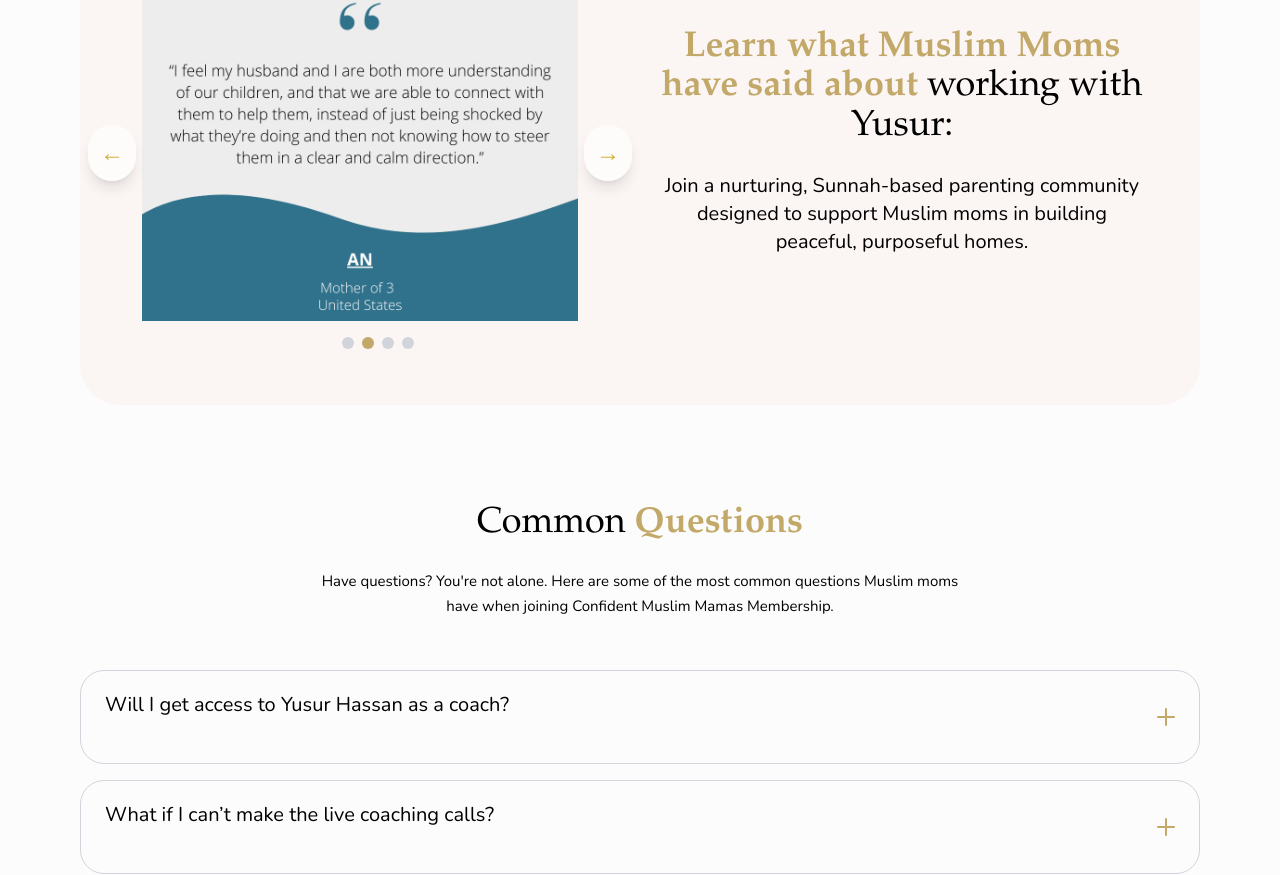
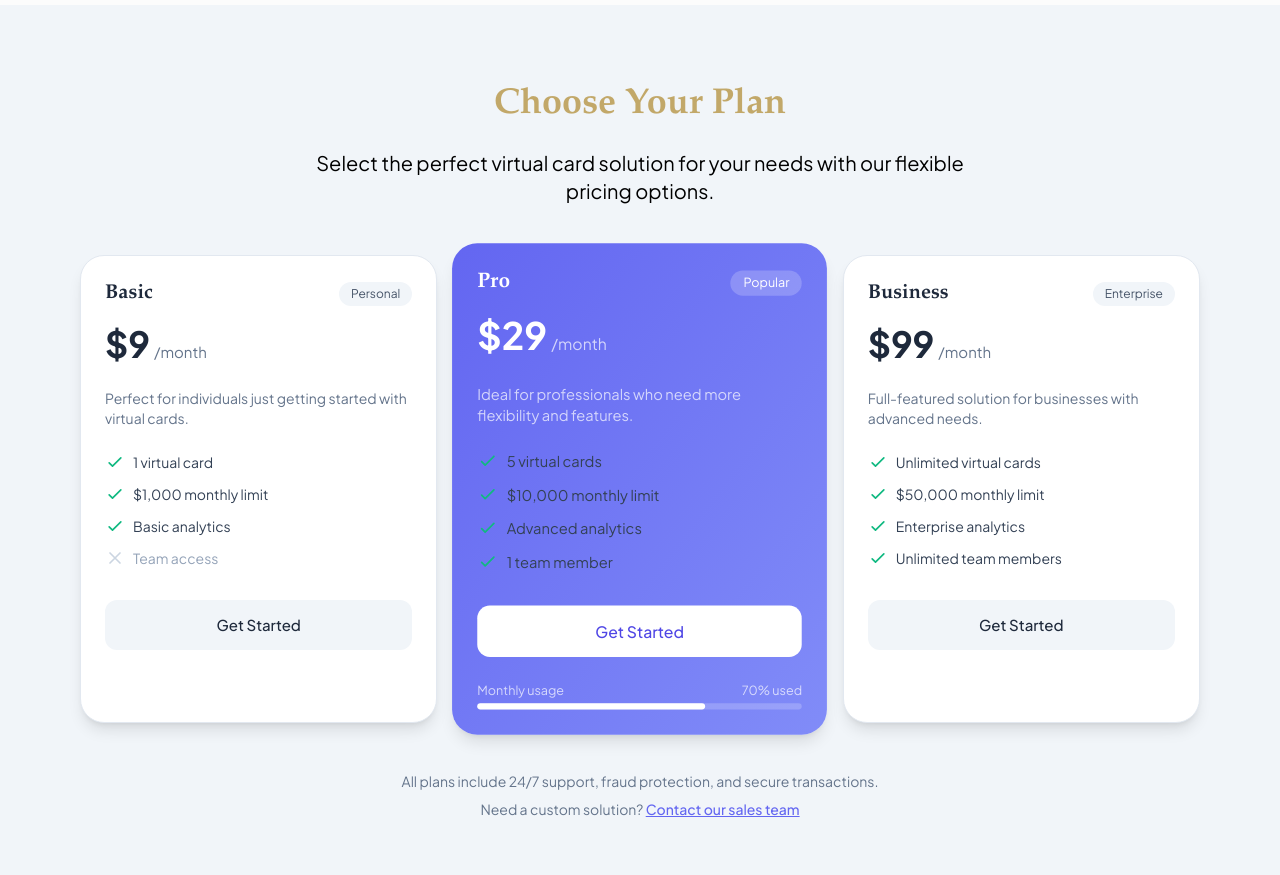
Before and after one commit to rahmamahdi02/amana-parenting, a React (Vite) app: page /membership in a window 1280 px wide. Shown: the part 4093-4968 px from the top of the page. Built offline with nearby package versions, Linux system fonts and the light colour scheme.

Commit message:
feat: pricing components

```diff
--- a/src/Membership.jsx
+++ b/src/Membership.jsx
@@ -12,6 +12,8 @@ import Connect from "./components/Connect";
 import MarqueeImage from "./components/MarqueeImage";
 import Footer from "./components/Footer";
 import CtaMembership from "./components/CtaMembership";
+import PricingPlans from "./components/PricingPlans";
+import MembershipSignup from "./components/MembershipSignup";
 
 
 function Membership() {
@@ -25,8 +27,10 @@ function Membership() {
         <CtaMembership />
         <Treatmants />
         <BenefitMembership />
+        <PricingPlans />
         <Testimonials />
         <FaqMembership />
+        <MembershipSignup />
         <MarqueeImage/>
         <Connect />
         <Footer />
--- /dev/null
+++ b/src/components/MembershipSignup.jsx
@@ -0,0 +1,69 @@
+import SectionTitle from "./SectionTitle";
+
+export default function MembershipSignup() {
+  return (
+    <section className="py-20 bg-slate-100">
+      <div className="wrapper max-w-md mx-auto bg-white rounded-[24px] shadow-lg p-8">
+        <SectionTitle>
+          <h2>
+            <span className="text-primaryColor font-bold">Sign Up for Membership</span>
+          </h2>
+          <p className="text-xl mt-6 max-w-lg">
+            Join us to unlock exclusive benefits and connect with our community.
+          </p>
+        </SectionTitle>
+
+        <form className="mt-12 space-y-6">
+          <div>
+            <label htmlFor="email" className="block mb-2 text-sm font-semibold text-slate-700">
+              Email
+            </label>
+            <input
+              type="email"
+              id="email"
+              name="email"
+              placeholder="you@example.com"
+              required
+              className="w-full px-4 py-3 rounded-xl border border-slate-300 focus:outline-none focus:ring-2 focus:ring-primaryColor"
+            />
+          </div>
+
+          <div>
+            <label htmlFor="fullName" className="block mb-2 text-sm font-semibold text-slate-700">
+              Full Name
+            </label>
+            <input
+              type="text"
+              id="fullName"
+              name="fullName"
+              placeholder="John Doe"
+              required
+              className="w-full px-4 py-3 rounded-xl border border-slate-300 focus:outline-none focus:ring-2 focus:ring-primaryColor"
+            />
+          </div>
+
+          <div>
+            <label htmlFor="address" className="block mb-2 text-sm font-semibold text-slate-700">
+              Address
+            </label>
+            <input
+              type="text"
+              id="address"
+              name="address"
+              placeholder="1234 Main St, City, Country"
+              required
+              className="w-full px-4 py-3 rounded-xl border border-slate-300 focus:outline-none focus:ring-2 focus:ring-primaryColor"
+            />
+          </div>
+
+          <button
+            type="submit"
+            className="w-full py-3 font-medium rounded-xl bg-primaryColor text-white hover:bg-primaryColor/90 transition"
+          >
+            Proceed to Checkout
+          </button>
+        </form>
+      </div>
+    </section>
+  );
+}
--- /dev/null
+++ b/src/components/PricingPlans.jsx
@@ -0,0 +1,171 @@
+import SectionTitle from "./SectionTitle";
+
+const plans = [
+  {
+    title: "Basic",
+    tag: "Personal",
+    price: "$9",
+    description: "Perfect for individuals just getting started with virtual cards.",
+    features: [
+      "1 virtual card",
+      "$1,000 monthly limit",
+      "Basic analytics",
+      { label: "Team access", available: false },
+    ],
+    gradient: false,
+  },
+  {
+    title: "Pro",
+    tag: "Popular",
+    price: "$29",
+    description: "Ideal for professionals who need more flexibility and features.",
+    features: [
+      "5 virtual cards",
+      "$10,000 monthly limit",
+      "Advanced analytics",
+      "1 team member",
+    ],
+    gradient: true,
+    progress: "70%",
+  },
+  {
+    title: "Business",
+    tag: "Enterprise",
+    price: "$99",
+    description: "Full-featured solution for businesses with advanced needs.",
+    features: [
+      "Unlimited virtual cards",
+      "$50,000 monthly limit",
+      "Enterprise analytics",
+      "Unlimited team members",
+    ],
+    gradient: false,
+  },
+];
+
+const FeatureItem = ({ text, available = true }) => (
+  <li className={`flex items-center text-sm ${available ? "text-slate-700" : "text-slate-400"}`}>
+    <svg
+      className={`w-5 h-5 mr-2 ${available ? "text-emerald-500" : "text-slate-300"}`}
+      fill="none"
+      stroke="currentColor"
+      viewBox="0 0 24 24"
+    >
+      <path
+        strokeLinecap="round"
+        strokeLinejoin="round"
+        strokeWidth="2"
+        d={available ? "M5 13l4 4L19 7" : "M6 18L18 6M6 6l12 12"}
+      />
+    </svg>
+    {typeof text === "string" ? text : text.label}
+  </li>
+);
+
+const PlanCard = ({ plan }) => {
+  const isGradient = plan.gradient;
+  const baseClasses = "rounded-[24px] overflow-hidden shadow-lg";
+  const wrapperClasses = isGradient
+    ? `${baseClasses} bg-gradient-to-br from-indigo-500 to-indigo-400 transform md:scale-105 text-white`
+    : `${baseClasses} bg-white border border-slate-200`;
+
+  return (
+    <div className={wrapperClasses}>
+      <div className="p-6">
+        <div className="flex justify-between items-center mb-4">
+          <h3 className={`font-bold text-xl ${isGradient ? "text-white" : "text-slate-800"}`}>
+            {plan.title}
+          </h3>
+          <span
+            className={`px-3 py-1 rounded-full text-xs ${
+              isGradient ? "bg-white/20 text-white" : "bg-slate-100 text-slate-600"
+            }`}
+          >
+            {plan.tag}
+          </span>
+        </div>
+
+        <div className="mb-6">
+          <span className={`text-4xl font-bold ${isGradient ? "text-white" : "text-slate-800"}`}>
+            {plan.price}
+          </span>
+          <span className={`ml-1 ${isGradient ? "text-white/70" : "text-slate-500"}`}>/month</span>
+        </div>
+
+        <p className={`text-sm mb-6 ${isGradient ? "text-white/70" : "text-slate-500"}`}>
+          {plan.description}
+        </p>
+
+        <ul className="space-y-3 mb-8">
+          {plan.features.map((item, i) => (
+            <FeatureItem
+              key={i}
+              text={item}
+              available={typeof item === "string" || item.available}
+            />
+          ))}
+        </ul>
+
+        <button
+          className={`w-full py-3 px-4 font-medium rounded-xl transition ${
+            isGradient
+              ? "bg-white hover:bg-white/90 text-indigo-600"
+              : "bg-slate-100 hover:bg-slate-200 text-slate-800"
+          }`}
+        >
+          Get Started
+        </button>
+      </div>
+
+      {plan.progress && (
+        <div className="px-6 pb-6">
+          <div className="flex justify-between text-xs text-white/70 mb-1">
+            <span>Monthly usage</span>
+            <span>{plan.progress} used</span>
+          </div>
+          <div className="h-1.5 w-full bg-white/20 rounded-full">
+            <div
+              className="h-1.5 bg-white rounded-full"
+              style={{ width: plan.progress }}
+            ></div>
+          </div>
+        </div>
+      )}
+    </div>
+  );
+};
+
+export default function PricingPlans() {
+  return (
+    <section className="py-20 bg-slate-100">
+      <div className="wrapper">
+        <SectionTitle>
+          <h2>
+            <span className="text-primaryColor font-bold">Choose Your Plan</span>
+          </h2>
+          <p className="text-xl mt-6 max-w-2xl">
+            Select the perfect virtual card solution for your needs with our flexible pricing options.
+          </p>
+        </SectionTitle>
+
+        <div className="grid md:grid-cols-3 gap-6 mt-12">
+          {plans.map((plan, index) => (
+            <PlanCard key={index} plan={plan} />
+          ))}
+        </div>
+
+        <div className="mt-12 text-center">
+          <p className="text-slate-500 text-sm">
+            All plans include 24/7 support, fraud protection, and secure transactions.
+          </p>
+          <p className="text-slate-500 text-sm mt-2">
+            Need a custom solution?{" "}
+            <a href="#" className="text-indigo-500 font-medium underline">
+              Contact our sales team
+            </a>
+          </p>
+        </div>
+      </div>
+    </section>
+  );
+}
--- a/src/index.css
+++ b/src/index.css
@@ -1,72 +1,9 @@
-/* src/index.css
-@tailwind base;
-@tailwind components;
-@tailwind utilities;
-
-h1, h2, h3 {
-  line-height: 1.1;
-}
-
-body {
-  line-height: 170%;
-}
-
-
-
-@layer base {
-  html {
-    @apply scroll-smooth;
-  }
-  body {
-    @apply bg-offWhite font-sans text-[15px];
-  }
-  h1,
-  h2,
-  h3,
-  h4 {
-    @apply font-serif;
-  }
-  h1 {
-    @apply text-5xl sm:text-7xl;
-  }
-  h2 {
-    @apply text-4xl lg:text-5xl;
-  }
-  h3 {
-    @apply text-3xl;
-  }
-
-}
-
-@layer components {
-  .wrapper {
-    @apply px-4 max-w-6xl mx-auto;
-  }
-  .btn {
-    @apply capitalize font-normal rounded-full py-3 px-5 text-nowrap inline-block border  duration-200  hover:bg-transparent;
-  }
-  .btn-primary {
-    @apply bg-primaryColor text-white border-primaryColor hover:text-primaryColor;
-  }
-  .btn-outline {
-    @apply bg-transparent border text-white border-white hover:bg-primaryColor hover:border-primaryColor;
-  }
-} */
+@import url('https://fonts.googleapis.com/css2?family=Plus+Jakarta+Sans:wght@400;500;600;700&display=swap');
 
 @tailwind base;
 @tailwind components;
 @tailwind utilities;
 
-/* Global styles */
-h1, h2, h3 {
-  line-height: 1.1;
-}
-
-body {
-  line-height: 170%;
-}
-
-/* Base layer */
 @layer base {
   html {
     @apply scroll-smooth;
@@ -74,23 +11,20 @@ body {
 
   body {
     @apply bg-offWhite font-sans text-[15px];
+    line-height: 170%;
+    font-family: 'Plus Jakarta Sans', sans-serif;
   }
 
-  h1,
-  h2,
-  h3,
-  h4 {
+  h1, h2, h3, h4 {
     @apply font-serif;
   }
 
   h1 {
     @apply text-5xl;
-    /* Use sm:text-7xl in JSX instead */
   }
 
   h2 {
     @apply text-4xl;
-    /* Use lg:text-5xl in JSX instead */
   }
 
   h3 {
@@ -98,7 +32,6 @@ body {
   }
 }
 
-/* Components layer */
 @layer components {
   .wrapper {
     @apply px-4 max-w-6xl mx-auto;
@@ -118,12 +51,8 @@ body {
 }
 
 @keyframes marquee {
-  0% {
-    transform: translateX(100%);
-  }
-  100% {
-    transform: translateX(-100%);
-  }
+  0% { transform: translateX(100%); }
+  100% { transform: translateX(-100%); }
 }
 
 .animate-marquee {
@@ -135,12 +64,12 @@ body {
 }
 
 .custom-scroll::-webkit-scrollbar-thumb {
-  background-color: #d1cfcf; /* lighter scroll thumb */
+  background-color: #d1cfcf;
   border-radius: 20px;
 }
 
 .custom-scroll::-webkit-scrollbar-track {
-  background: #fefefe; /* same or similar as modal background */
+  background: #fefefe;
   border-radius: 20px;
 }
 
@@ -148,3 +77,10 @@ body {
   scrollbar-width: thin;
   scrollbar-color: #d1cfcf #fefefe;
 }
+
+.triangle-bg {
+  width: 0;
+  height: 0;
+  border-left: 100vw solid #7E928A;
+  border-bottom: 100vh solid transparent;
+}
--- a/tailwind.config.js
+++ b/tailwind.config.js
@@ -7,7 +7,7 @@ export default {
   theme: {
     extend: {
       fontFamily: {
-        sans: ['Nunito', 'sans-serif'],
+        sans: ['Nunito', 'sans-serif', 'Plus Jakarta Sans'],
         serif: ['Garamond', 'serif'],
       },
       colors: {
```
Also changed, not shown: src/components/CardMembership.jsx (deleted), src/components/Membership.jsx (deleted).
